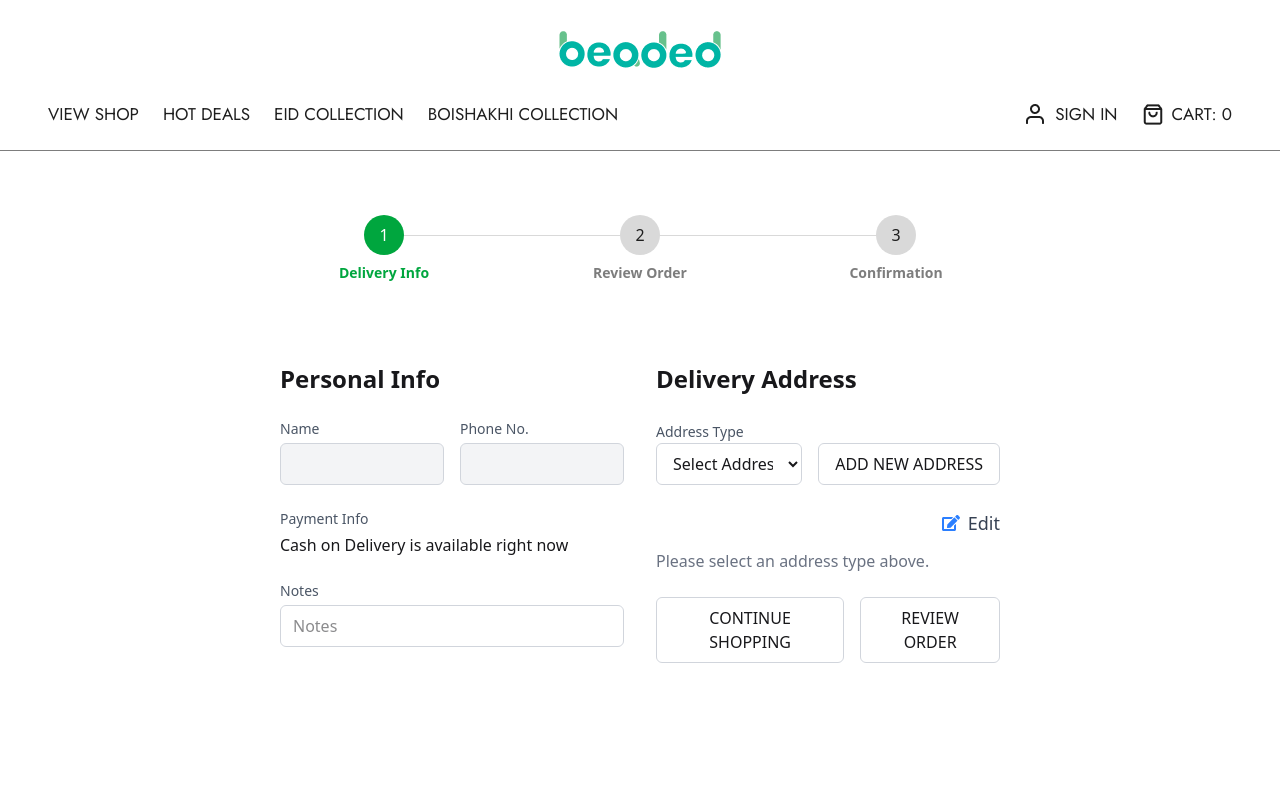
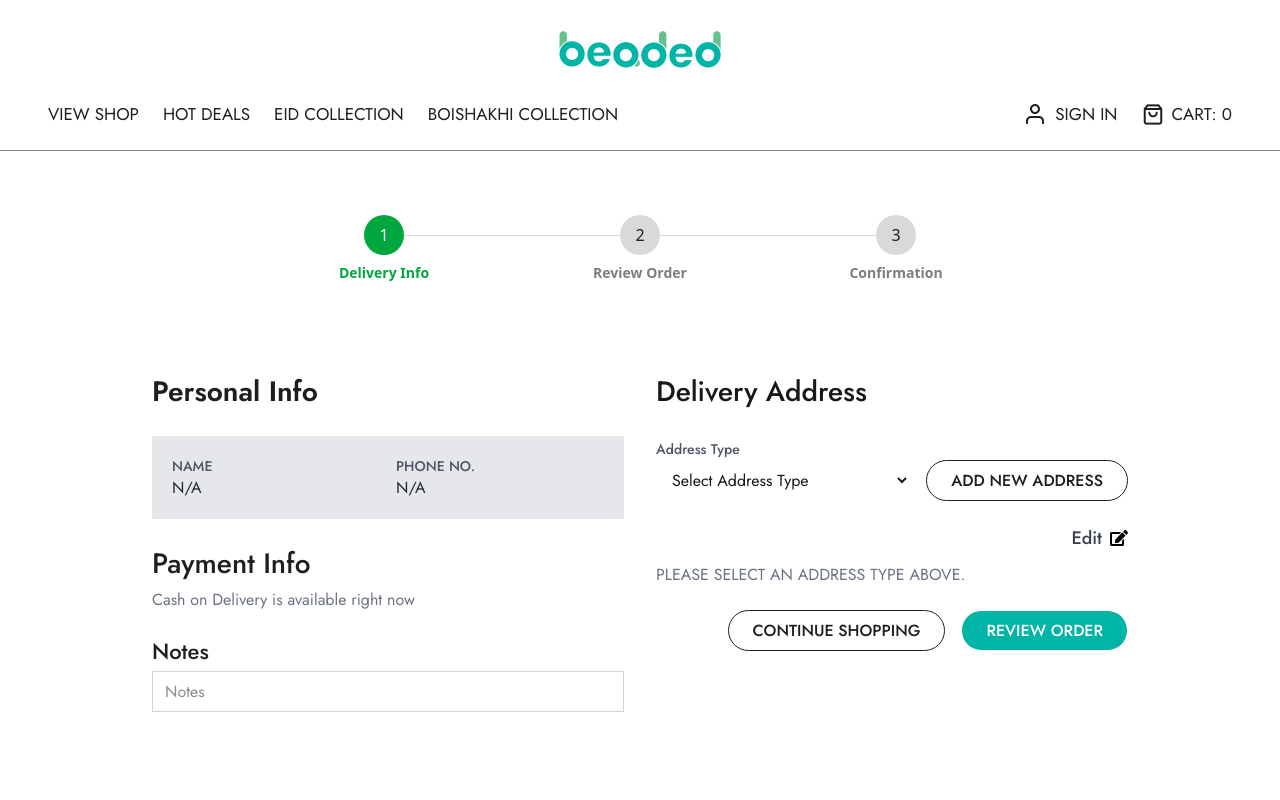
Before and after one commit to abufattahmdshakib/beaded-bangladesh, a React (Vite) app: page /Cart in a window 1280 px wide. Shown: the top 800 px of the page. Built offline with nearby package versions, Linux system fonts and the light colour scheme; no server answers.

Commit message:
design DeliveryInfo section with personal info, payment info, notes, and delivery address layout

```diff
--- a/src/pages/Cart/DeliveryInfo.jsx
+++ b/src/pages/Cart/DeliveryInfo.jsx
@@ -1,8 +1,10 @@
 import React, { useState, useContext, useEffect } from "react";
 import { FaEdit } from "react-icons/fa";
 import { AuthContext } from "../../pages/Auth/AuthProvider";
+import { Link } from "react-router-dom";
 
-const DeliveryInfo = () => {
+const DeliveryInfo = ({setStep}) => {
+
   const { user } = useContext(AuthContext);
   const [addressType, setAddressType] = useState(""); // default empty
   const [showAddForm, setShowAddForm] = useState(false);
@@ -38,55 +40,48 @@ const DeliveryInfo = () => {
     <div className="flex flex-col lg:flex-row gap-8 p-4 min-h-[600px] overflow-x-hidden">
       {/* Section One - Personal Info */}
       <div className="flex-1 space-y-6 min-w-[300px]">
-        <h2 className="text-2xl font-semibold">Personal Info</h2>
-        <div className="grid grid-cols-1 md:grid-cols-2 gap-4">
-          <div className="flex flex-col">
-            <label className="text-sm font-medium text-gray-600 mb-1">Name</label>
-            <input
-              type="text"
-              value={name}
-              readOnly
-              className="w-full border border-gray-300 rounded-md px-3 py-2 bg-gray-100 cursor-not-allowed"
-            />
-          </div>
-          <div className="flex flex-col">
-            <label className="text-sm font-medium text-gray-600 mb-1">Phone No.</label>
-            <input
-              type="text"
-              value={phone}
-              readOnly
-              className="w-full border border-gray-300 rounded-md px-3 py-2 bg-gray-100 cursor-not-allowed"
-            />
+        <h2 className="jost-font-capitalize text-[#1E1E1E] text-[28px] font-semibold">Personal Info</h2>
+        <div className="space-y-4">
+          {/* First Row */}
+          <div className="grid bg-gray-200 p-5 grid-cols-2 gap-4">
+            <div>
+              <p className="jost-font-uppercase text-sm font-medium text-gray-600">Name</p>
+              <p className="jost-font-capitalize text-gray-800">{name || "N/A"}</p>
+            </div>
+            <div>
+              <p className="jost-font-uppercase text-sm font-medium text-gray-600">Phone No.</p>
+              <p className="jost-font-capitalize text-gray-800">{phone || "N/A"}</p>
+            </div>
           </div>
         </div>
 
         <div className="flex flex-col">
-          <label className="text-sm font-medium text-gray-600 mb-1">Payment Info</label>
-          <p>Cash on Delivery is available right now</p>
+          <label className="jost-font-capitalize text-[#1E1E1E] text-[28px] font-medium  mb-1">Payment Info</label>
+          <p className="jost-font-capitalize text-gray-500">Cash on Delivery is available right now</p>
         </div>
 
         <div className="flex flex-col">
-          <label className="text-sm font-medium text-gray-600 mb-1">Notes</label>
+          <label className="jost-font-capitalize text-[22px] font-medium text-[#1E1E1E] mb-1">Notes</label>
           <input
             type="text"
             placeholder="Notes"
-            className="w-full border border-gray-300 rounded-md px-3 py-2 focus:outline-none focus:ring-2 focus:ring-green-500"
+            className="w-full jost-font-capitalize border border-gray-300 px-3 py-2 focus:outline-none focus:ring-2 focus:ring-[#00B5A5]"
           />
         </div>
       </div>
 
       {/* Section Two - Delivery Address */}
       <div className="flex-1 space-y-6 min-w-[300px]">
-        <h2 className="text-2xl font-semibold">Delivery Address</h2>
+        <h2 className="text-[28px] jost-font-capitalize font-[500]">Delivery Address</h2>
 
         {/* Address Type Selector */}
         <div className="flex flex-col md:flex-row md:items-end gap-4">
           <div className="flex-1 relative">
-            <label className="text-sm font-medium text-gray-600 mb-1">Address Type</label>
+            <label className="jost-font-capitalize text-sm font-medium text-gray-600 mb-1">Address Type</label>
             <select
               value={addressType}
               onChange={(e) => setAddressType(e.target.value)}
-              className="w-full border border-gray-300 rounded-md px-3 py-2 cursor-pointer focus:outline-none focus:ring-2 focus:ring-green-500"
+              className="w-full jost-font-capitalize px-3 py-2 cursor-pointer focus:outline-none focus:ring-2 focus:ring-[#00B5A5]"
             >
               <option value="">Select Address Type</option>
               <option value="home">Home</option>
@@ -95,7 +90,7 @@ const DeliveryInfo = () => {
           </div>
           <button
             onClick={() => setShowAddForm(true)}
-            className="px-4 py-2 border border-gray-300 rounded-md hover:bg-gray-100"
+            className="jost-font-uppercase px-6 text-[#1E1E1E] hover:bg-gray-200 font-[500] py-2 border-[1.5px] rounded-full w-full sm:w-auto"
           >
             ADD NEW ADDRESS
           </button>
@@ -104,43 +99,67 @@ const DeliveryInfo = () => {
         {/* Address Details / Edit */}
         <div className="space-y-3">
           <h3
-            className="flex justify-end items-center gap-2 text-gray-700 font-medium text-lg cursor-pointer"
+            className="jost-font-capitalize flex justify-end items-center gap-2 text-gray-700 font-medium text-lg cursor-pointer"
             onClick={() => setShowAddForm(!showAddForm)}
           >
-            <FaEdit className="text-blue-500" />
             <span>Edit</span>
+            <FaEdit className="text-black" />
           </h3>
 
           {showAddForm ? (
-            <div className="space-y-2">
-              <input type="text" placeholder="Division" className="w-full border border-gray-300 rounded-md px-3 py-2" />
-              <input type="text" placeholder="District" className="w-full border border-gray-300 rounded-md px-3 py-2" />
-              <input type="text" placeholder="Area" className="w-full border border-gray-300 rounded-md px-3 py-2" />
-              <input type="text" placeholder="ZIP Code" className="w-full border border-gray-300 rounded-md px-3 py-2" />
-              <input type="text" placeholder="Full Address" className="w-full border border-gray-300 rounded-md px-3 py-2" />
-              <button onClick={() => setShowAddForm(false)} className="px-4 py-2 text-green-600 hover:underline">
+            <div className="space-y-2 jost-font-capitalize">
+              <input type="text" placeholder="Division" className="w-full border border-gray-300  px-3 py-2" />
+              <input type="text" placeholder="District" className="w-full border border-gray-300  px-3 py-2" />
+              <input type="text" placeholder="Area" className="w-full border border-gray-300 px-3 py-2" />
+              <input type="text" placeholder="ZIP Code" className="w-full border border-gray-300 px-3 py-2" />
+              <input type="text" placeholder="Full Address" className="w-full border border-gray-300 px-3 py-2" />
+              <button onClick={() => setShowAddForm(false)} className="px-4 py-2 text-[#00B5A5] hover:underline">
                 Save
               </button>
             </div>
           ) : addressType ? (
-            <div className="space-y-1 text-gray-700">
-              <p>Division: {addresses[addressType].division}</p>
-              <p>District: {addresses[addressType].district}</p>
-              <p>Area: {addresses[addressType].area}</p>
-              <p>ZIP Code: {addresses[addressType].zipCode}</p>
-              <p>Full Address: {addresses[addressType].fullAddress}</p>
+            <div className="space-y-4 bg-gray-200 p-5 text-gray-700">
+              {/* First Row */}
+              <div className="grid grid-cols-3 gap-2">
+                <div>
+                  <p className="jost-font-uppercase text-sm font-medium text-gray-600">Division</p>
+                  <p className="jost-font-capitalize text-[#1E1E1E]">{addresses[addressType].division}</p>
+                </div>
+                <div>
+                  <p className="jost-font-uppercase text-sm font-medium text-gray-600">District</p>
+                  <p className="jost-font-capitalize text-[#1E1E1E]">{addresses[addressType].district}</p>
+                </div>
+                <div className="col-span-1 md:col-span-1">
+                  <p className="jost-font-uppercase text-sm font-medium text-gray-600">Full Address</p>
+                  <p className="jost-font-capitalize text-[#1E1E1E]">{addresses[addressType].fullAddress}</p>
+                </div>
+              </div>
+              {/* Second Row */}
+              <div className="grid grid-cols-2 gap-2">
+                <div>
+                  <p className="jost-font-uppercase text-sm font-medium text-gray-600">Area</p>
+                  <p className="jost-font-capitalize text-[#1E1E1E]">{addresses[addressType].area}</p>
+                </div>
+                <div>
+                  <p className="jost-font-uppercase text-sm font-medium text-gray-600">ZIP Code</p>
+                  <p className="jost-font-capitalize text-[#1E1E1E]">{addresses[addressType].zipCode}</p>
+                </div>
+              </div>
             </div>
           ) : (
-            <p className="text-gray-500">Please select an address type above.</p>
+            <p className="jost-font-uppercase text-gray-500">Please select an address type above.</p>
           )}
         </div>
 
         {/* Action Buttons */}
-        <div className="flex flex-col sm:flex-row gap-4">
-          <button className="px-4 py-2 border border-gray-300 rounded-md hover:bg-gray-100 w-full sm:w-auto">
+        <div className="flex flex-col justify-end sm:flex-row gap-4">
+          <Link
+            to="/ViewShop"
+            className="jost-font-uppercase px-6 text-[#1E1E1E] hover:bg-gray-200 font-[500] py-2 border-[1.5px] rounded-full w-full sm:w-auto"
+          >
             CONTINUE SHOPPING
-          </button>
-          <button className="px-4 py-2 border border-gray-300 rounded-md hover:bg-gray-100 w-full sm:w-auto">
+          </Link>
+          <button  onClick={() => setStep(2)} className="jost-font-uppercase px-6 py-2 border bg-[#00B5A5] hover:bg-[#287d77] font-[500] rounded-full text-[#FFFFFF] w-full sm:w-auto">
             REVIEW ORDER
           </button>
         </div>
--- a/src/pages/Cart/ProceedToCheckout.jsx
+++ b/src/pages/Cart/ProceedToCheckout.jsx
@@ -9,11 +9,11 @@ import Confirmation from "./Confirmation";
 const ProceedToCheckout = () => {
     const [step, setStep] = useState(1);
 
-    const steps = [
+     const steps = [
         { id: 1, label: "Delivery Info" },
         { id: 2, label: "Review Order" },
         { id: 3, label: "Confirmation" },
-    ];
+     ];
 
     useEffect(() => {
         AOS.init({ duration: 600, once: true });
@@ -27,7 +27,6 @@ const ProceedToCheckout = () => {
                 <div className="relative w-full flex items-center justify-between">
                     {steps.map((s, idx) => (
                         <div key={s.id} className="flex-1 flex flex-col items-center relative cursor-pointer"
-                            onClick={() => setStep(s.id)}
                         >
                             {/* Line to next step */}
                             {idx < steps.length - 1 && (
@@ -44,7 +43,7 @@ const ProceedToCheckout = () => {
                             {/* Circle */}
                             <div
                                 className={`w-10 h-10 rounded-full flex items-center justify-center z-10
-      ${step >= s.id ? "bg-green-600 text-white" : "bg-[#D9D9D9] text-[#1E1E1E]"}
+      ${step >= s.id ? "bg-green-600 text-[#FFFFFF]" : "bg-[#D9D9D9] text-[#1E1E1E]"}
     `}
                             >
                                 {s.id}
@@ -61,16 +60,16 @@ const ProceedToCheckout = () => {
                     ))}
                 </div>
 
-                {/* Step Content */}
+            </div>
+              {/* Step Content */}
                 <div
-                    className="flex-1 p-2 pt-10 min-h-[200px]"
+                    className="flex-1 max-w-5xl mx-auto p-2  min-h-[250px]"
                     data-aos="fade-up"
                 >
-                    {step === 1 && <DeliveryInfo />}
+                    {step === 1 && <DeliveryInfo setStep={setStep} />}
                     {step === 2 && <ReviewOrder />}
                     {step === 3 && <Confirmation />}
                 </div>
-            </div>
         </div>
     );
 };
```
